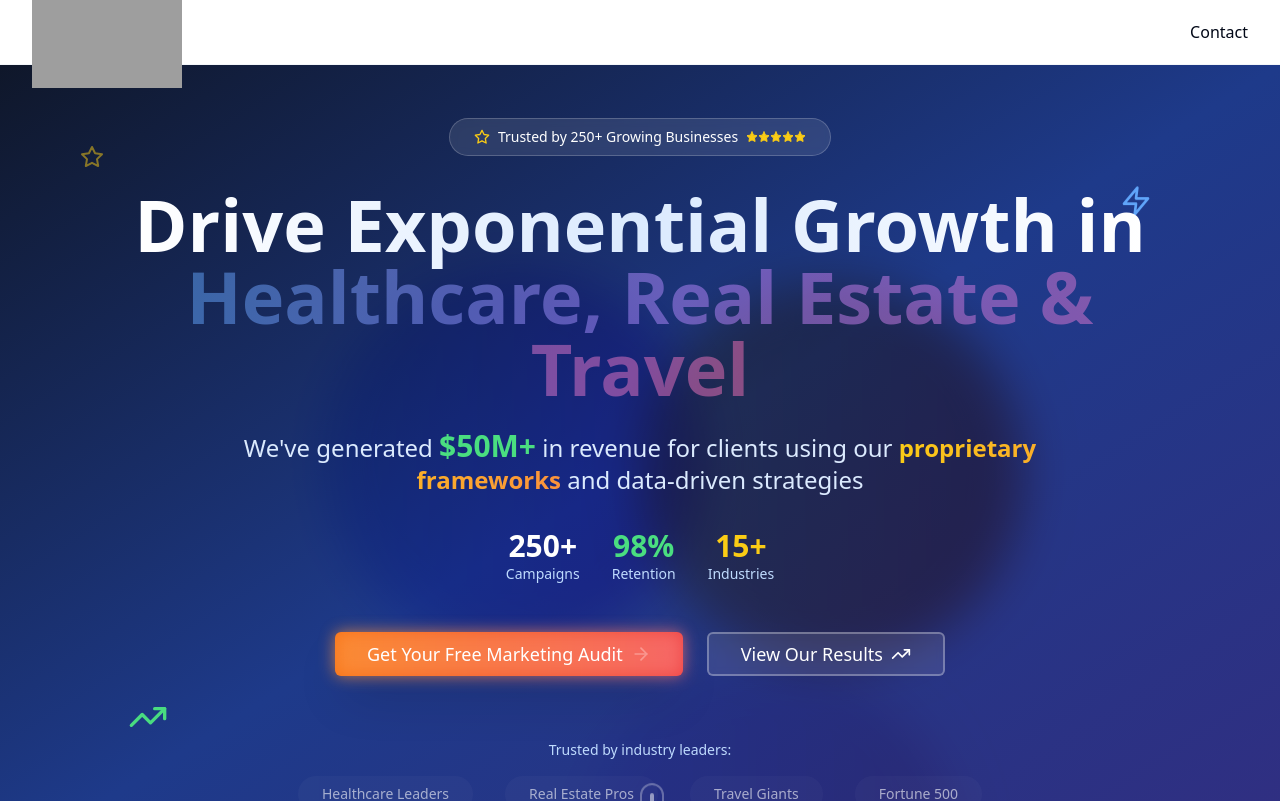
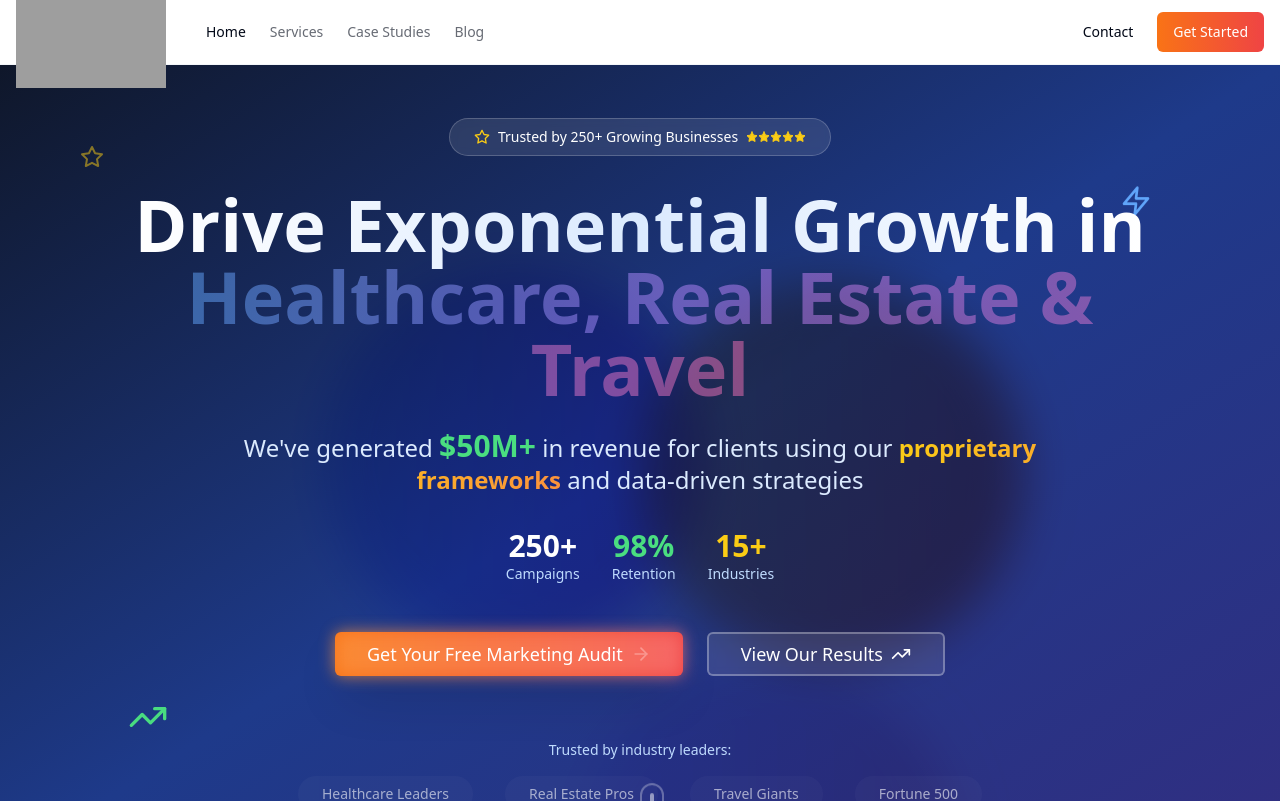
Before and after one commit to adonisarun123/mm-site, a Next.js app: page / in a window 1280 px wide. Shown: the top 801 px of the page. Built offline with nearby package versions, Linux system fonts and the light colour scheme; grey boxes are pictures that could not be loaded.

Commit message:
Add complete navigation header with Home, Services, Case Studies, Blog menu items and responsive mobile navigation

```diff
--- a/src/components/layout/Header.tsx
+++ b/src/components/layout/Header.tsx
@@ -2,23 +2,28 @@
 
 import * as React from "react"
 import Link from "next/link"
-import Image from "next/image"
 import { MainNav } from "@/components/layout/MainNav"
 import { MobileNav } from "@/components/layout/MobileNav"
+import { Button } from "@/components/ui/button"
 
 export function Header() {
   return (
     <header className="sticky top-0 z-50 w-full border-b border-border/40 bg-background/95 backdrop-blur supports-[backdrop-filter]:bg-background/60">
-      <div className="container flex h-16 max-w-screen-2xl items-center">
+      <div className="container flex h-16 max-w-screen-2xl items-center px-4">
         <MainNav />
         <MobileNav />
         <div className="flex flex-1 items-center justify-end space-x-4">
-          <nav className="flex items-center space-x-1">
-            <Link
-              href="/contact"
-            >
-              Contact
-            </Link>
+          <nav className="flex items-center space-x-2">
+            <Button variant="ghost" asChild className="hidden md:flex">
+              <Link href="/contact">
+                Contact
+              </Link>
+            </Button>
+            <Button asChild className="bg-gradient-to-r from-orange-500 to-red-500 hover:from-orange-600 hover:to-red-600 text-white">
+              <Link href="/get-started">
+                Get Started
+              </Link>
+            </Button>
           </nav>
         </div>
       </div>
--- a/src/components/layout/MainNav.tsx
+++ b/src/components/layout/MainNav.tsx
@@ -3,14 +3,36 @@
 import * as React from "react"
 import Link from "next/link"
 import Image from "next/image"
-import { siteConfig } from "@/lib/utils"
 import { NavItem } from "@/types"
+import { usePathname } from "next/navigation"
+
+const navigationItems: NavItem[] = [
+  {
+    title: "Home",
+    href: "/",
+  },
+  {
+    title: "Services",
+    href: "/services",
+  },
+  {
+    title: "Case Studies",
+    href: "/case-studies",
+  },
+  {
+    title: "Blog",
+    href: "/blog",
+  },
+]
 
 interface MainNavProps {
   items?: NavItem[]
 }
 
 export function MainNav({ items }: MainNavProps) {
+  const pathname = usePathname()
+  const navItems = items || navigationItems
+
   return (
     <div className="flex gap-6 md:gap-10">
       <Link href="/" className="flex items-center space-x-2">
@@ -19,8 +41,27 @@ export function MainNav({ items }: MainNavProps) {
           alt="MonkMantra Logo"
           width={150}
           height={40}
+          priority
         />
       </Link>
+      {navItems?.length ? (
+        <nav className="hidden md:flex gap-6">
+          {navItems.map((item, index) => (
+            <Link
+              key={index}
+              href={item.href || "/"}
+              className={`flex items-center text-sm font-medium transition-colors hover:text-primary relative group ${
+                pathname === item.href
+                  ? "text-foreground"
+                  : "text-foreground/60"
+              }`}
+            >
+              {item.title}
+              <span className="absolute bottom-0 left-0 w-0 h-0.5 bg-primary transition-all duration-300 group-hover:w-full"></span>
+            </Link>
+          ))}
+        </nav>
+      ) : null}
     </div>
   )
 }
--- a/src/components/layout/MobileNav.tsx
+++ b/src/components/layout/MobileNav.tsx
@@ -2,21 +2,45 @@
 
 import * as React from "react"
 import Link from "next/link"
+import Image from "next/image"
 import { Menu } from "lucide-react"
+import { usePathname } from "next/navigation"
 
-import { siteConfig } from "@/lib/utils"
 import { cn } from "@/lib/utils"
 import { Button } from "@/components/ui/button"
 import { Sheet, SheetContent, SheetTrigger } from "@/components/ui/sheet"
 import { NavItem } from "@/types"
+
+const navigationItems: NavItem[] = [
+  {
+    title: "Home",
+    href: "/",
+  },
+  {
+    title: "Services",
+    href: "/services",
+  },
+  {
+    title: "Case Studies",
+    href: "/case-studies",
+  },
+  {
+    title: "Blog",
+    href: "/blog",
+  },
+]
 
 interface MobileNavProps {
   items?: NavItem[]
 }
 
 export function MobileNav({ items }: MobileNavProps) {
+  const [open, setOpen] = React.useState(false)
+  const pathname = usePathname()
+  const navItems = items || navigationItems
+
   return (
-    <Sheet>
+    <Sheet open={open} onOpenChange={setOpen}>
       <SheetTrigger asChild>
         <Button
           variant="ghost"
@@ -26,25 +50,47 @@ export function MobileNav({ items }: MobileNavProps) {
           <span className="sr-only">Toggle Menu</span>
         </Button>
       </SheetTrigger>
-      <SheetContent side="left">
+      <SheetContent side="left" className="pr-0">
         <Link
           href="/"
-          className="flex items-center"
+          className="flex items-center mb-6"
+          onClick={() => setOpen(false)}
         >
-          <span className="font-bold">{siteConfig.name}</span>
+          <Image
+            src="https://cdn.prod.website-files.com/62e2a0383b26fad64af677b9/62e2a0383b26fa2cf8f677e7_Monkmantra.svg"
+            alt="MonkMantra Logo"
+            width={120}
+            height={32}
+            priority
+          />
         </Link>
-        <div className="flex flex-col space-y-3 pt-6">
-          {items?.map(
-            (item) =>
-              item.href && (
+        <div className="flex flex-col space-y-4 pt-6">
+          {navItems?.map((item) =>
+            item.href ? (
               <Link
                 key={item.href}
                 href={item.href}
+                onClick={() => setOpen(false)}
+                className={cn(
+                  "flex items-center text-sm font-medium transition-colors hover:text-primary py-2 px-3 rounded-md",
+                  pathname === item.href
+                    ? "text-foreground bg-accent"
+                    : "text-foreground/60 hover:bg-accent/50"
+                )}
               >
                 {item.title}
               </Link>
-              )
+            ) : null
           )}
+          <div className="border-t pt-4 mt-4">
+            <Link
+              href="/contact"
+              onClick={() => setOpen(false)}
+              className="flex items-center text-sm font-medium transition-colors hover:text-primary py-2 px-3 rounded-md text-foreground/60 hover:bg-accent/50"
+            >
+              Contact
+            </Link>
+          </div>
         </div>
       </SheetContent>
     </Sheet>
```
Lines whose indentation alone changed are shown as unchanged.
